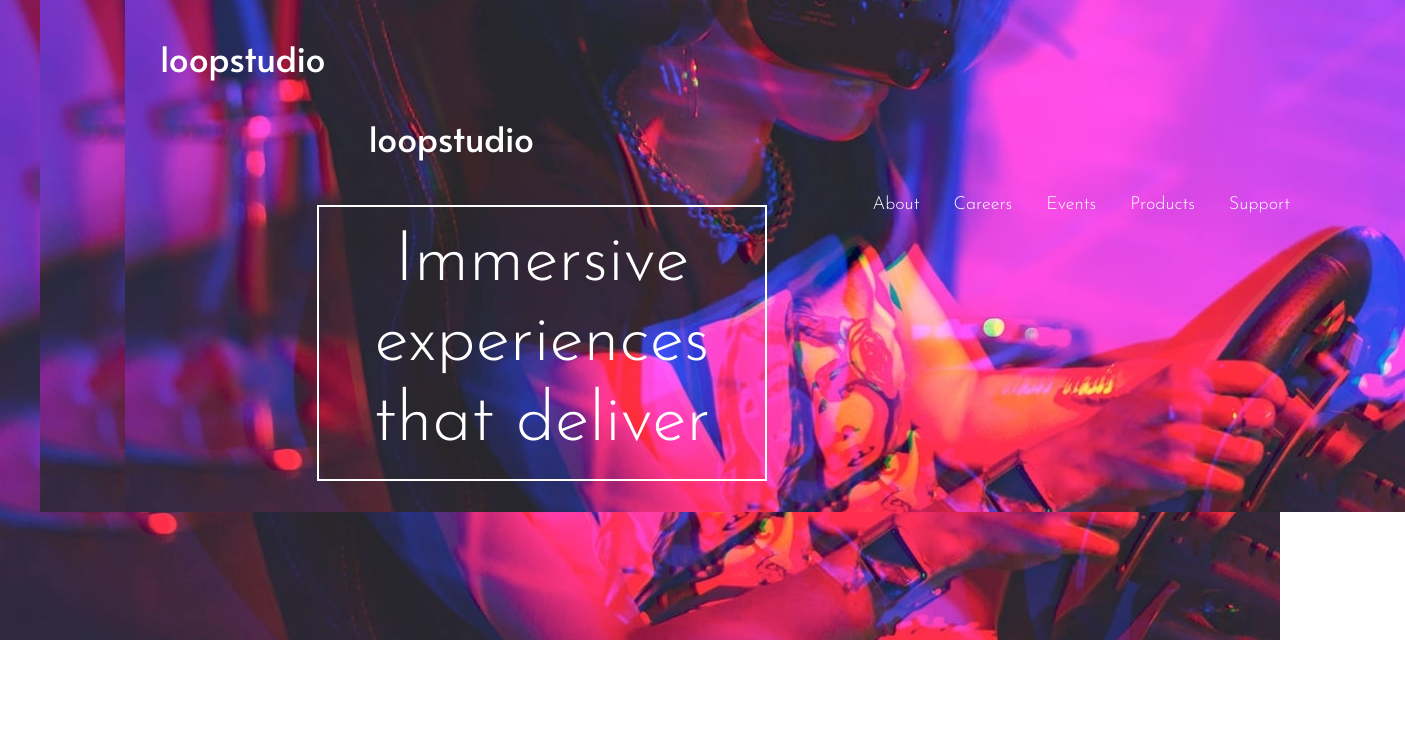
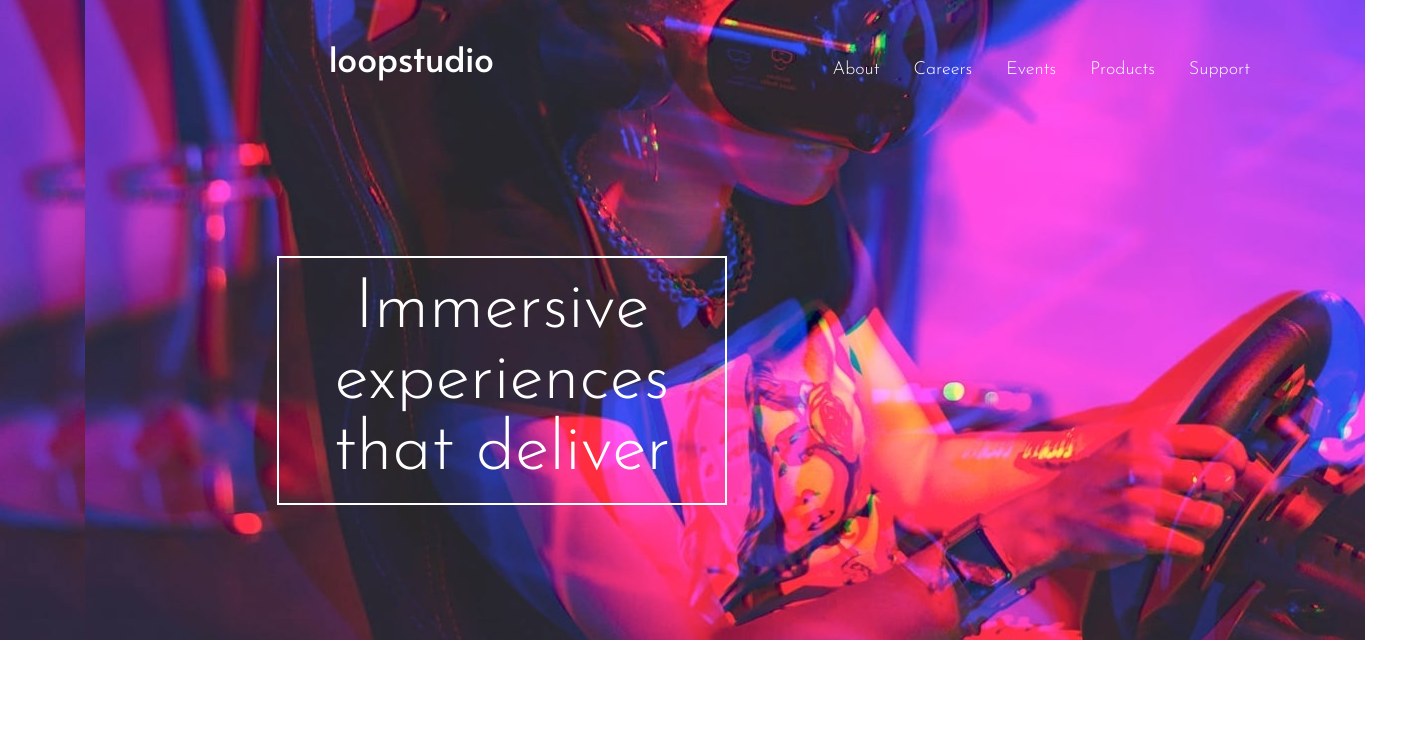
Before and after one commit to uday99099/loopstudio.github.io, a plain HTML site: page index.html in a window 1280 px wide. Shown: the top 747 px of the page, 1405 px wide, since content can reach past the window. Drawn offline with Linux system fonts and the light colour scheme.

Commit message:
Update index.html

```diff
--- a/index.html
+++ b/index.html
@@ -16,29 +16,11 @@
         <label class="logo">loopstudio</label>
         <ul class="links">
           <div id="mobilemenu">
-            <li><a href="#" <!DOCTYPE html>
-<html lang="en">
-<head>
-  <meta charset="UTF-8">
-  <meta name="viewport" content="width=device-width, initial-scale=1.0"> <!-- displays site properly based on user's device -->
-
-  <link rel="icon" type="image/png" sizes="32x32" href="./images/favicon-32x32.png">
-  <link rel="stylesheet" href="./styles.css" >
-  <link rel="stylesheet" href="https://cdnjs.cloudflare.com/ajax/libs/font-awesome/4.7.0/css/font-awesome.min.css">
-
-  <title>Loopstudios landing page</title>
-</head>
-<body>
-    <header>
-      <nav>
-        <label class="logo">loopstudio</label>
-        <ul class="links">
-          <div id="mobilemenu">
-            <li><a href="#">About</a></li>
-            <li><a href="#">Careers</a></li>
-            <li><a href="#">Events</a></li>
-            <li><a href="#">Products</a></li>
-            <li><a href="#">Support</a></li>
+            <li><a href="#" onclick="retriveBack()">About</a></li>
+            <li><a href="#" onclick="retriveBack()">Careers</a></li>
+            <li><a href="#" onclick="retriveBack()">Events</a></li>
+            <li><a href="#" onclick="retriveBack()">Products</a></li>
+            <li><a href="#" onclick="retriveBack()">Support</a></li>
           </div>
         </ul>
 
```
